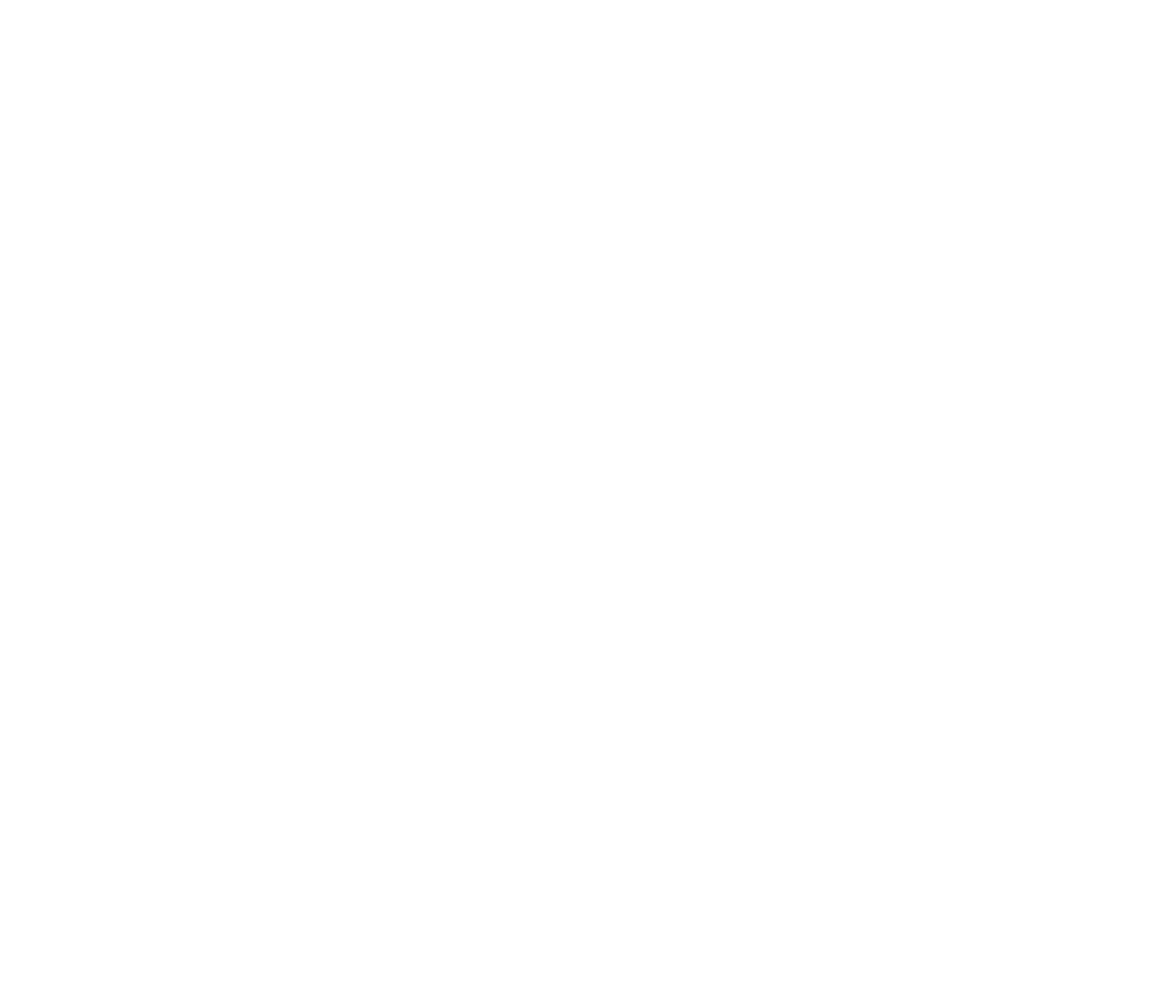
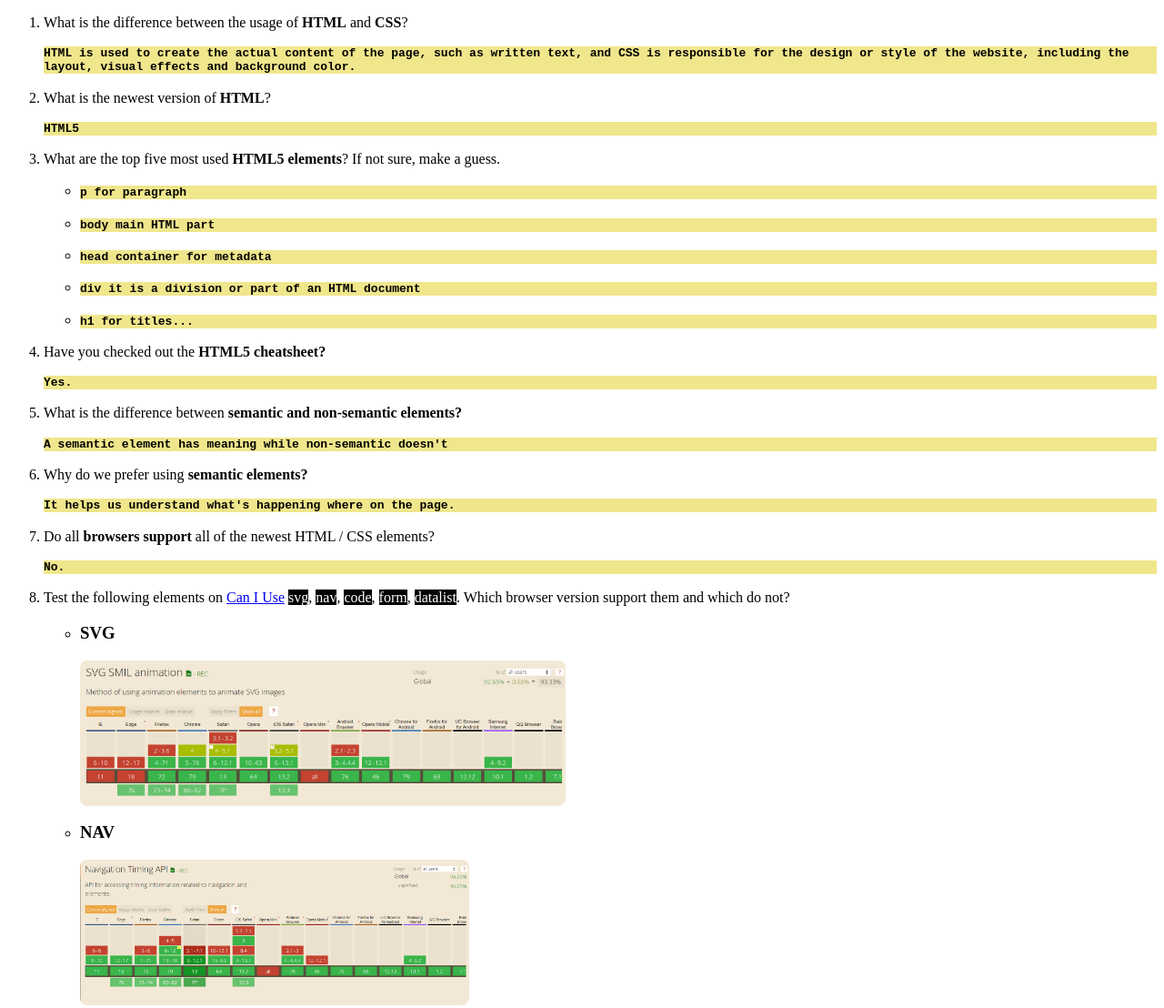
Before and after one commit to Bruno2Kozina/html-practice, a plain HTML site: page index.html in a window 1280 px wide. Shown: the top 1108 px of the page at 91% size. Before the commit the page ends 800 px from the top, so only its background shows below. Drawn offline with Linux system fonts and the light colour scheme.

Commit message:
css/html practice

```diff
--- a/index.html
+++ b/index.html
@@ -4,9 +4,40 @@
     <meta charset="UTF-8">
     <meta name="viewport" content="width=device-width, initial-scale=1.0">
     <meta http-equiv="X-UA-Compatible" content="ie=edge">
+    <link rel="stylesheet" href="style.css">
     <title>About HTML and CSS</title>
 </head>
 <body>
+    <ol>
+        <li>What is the difference between the usage of <strong>HTML</strong> and <strong>CSS</strong>?</li>
+        <h4>HTML is used to create the actual content of the page, such as written text, and CSS is responsible for the design or style of the website, including the layout, visual effects and background color.</h4>
+        <li>What is the newest version of <strong>HTML</strong>?</li>
+        <h4>HTML5</h4>
+        <li>What are the top five most used <strong>HTML5 elements</strong>? If not sure, make a guess.</li>
+            <ul>
+                <li><h4>p for paragraph</h4></li>
+                <li><h4>body main HTML part</h4></li>
+                <li><h4>head  container for metadata</h4></li>
+                <li><h4>div it is a division or part of an HTML document</h4></li>
+                <li><h4>h1 for titles...</h4></li>
+            </ul>
+        <li>Have you checked out the <strong>HTML5 cheatsheet?</strong></li>
+        <h4>Yes.</h4>
+        <li>What is the difference between <strong>semantic and non-semantic elements?</strong></li>
+        <h4>A semantic element has meaning while non-semantic doesn't</h4>
+        <li>Why do we prefer using <strong>semantic elements?</strong></li>
+        <h4> It helps us understand what's happening where on the page.</h4>
+        <li>Do all <strong>browsers support</strong> all of the newest HTML / CSS elements?</li>
+        <h4>No.</h4>
+        <li>Test the following elements on <a href="https://caniuse.com/">Can I Use</a>  <code class="hljs">svg</code>, <code class="hljs">nav</code>, <code class="hljs">code</code>, <code class="hljs">form</code>, <code class="hljs">datalist</code>. Which browser version support them and which do not?</li>
+        <ul>
+            <li><h3>SVG</h3><img src="svg_ss.png" alt="svg"></li>
+            <li><h3>NAV</h3><img src="nav_ss.png" alt="nav"></li>
+            <li><h3>CODE</h3><img src="code_ss.png" alt="code"></li>
+            <li><h3>FORM</h3><img src="form_ss.png" alt="form"></li>
+            <li><h3>DATALIST</h3><img src="datalist_ss.png" alt="datalist"></li>
 
+        </ul>
+    </ol>
 </body>
 </html>
--- /dev/null
+++ b/style.css
@@ -0,0 +1,15 @@
+.hljs {
+    background-color: black;
+    color: white;
+    font-family: 'Times New Roman', Times, serif;
+}
+img {
+    display: flex;
+    border-radius: 8px;
+    block-size: 10em;
+    margin-top: 10px;
+  }
+  h4 {
+      font-family: monospace;
+      background-color: khaki;
+  }
```
Also changed, not shown: code_ss.png (added), datalist_ss.png (added), form_ss.png (added), nav_ss.png (added), svg_ss.png (added).
